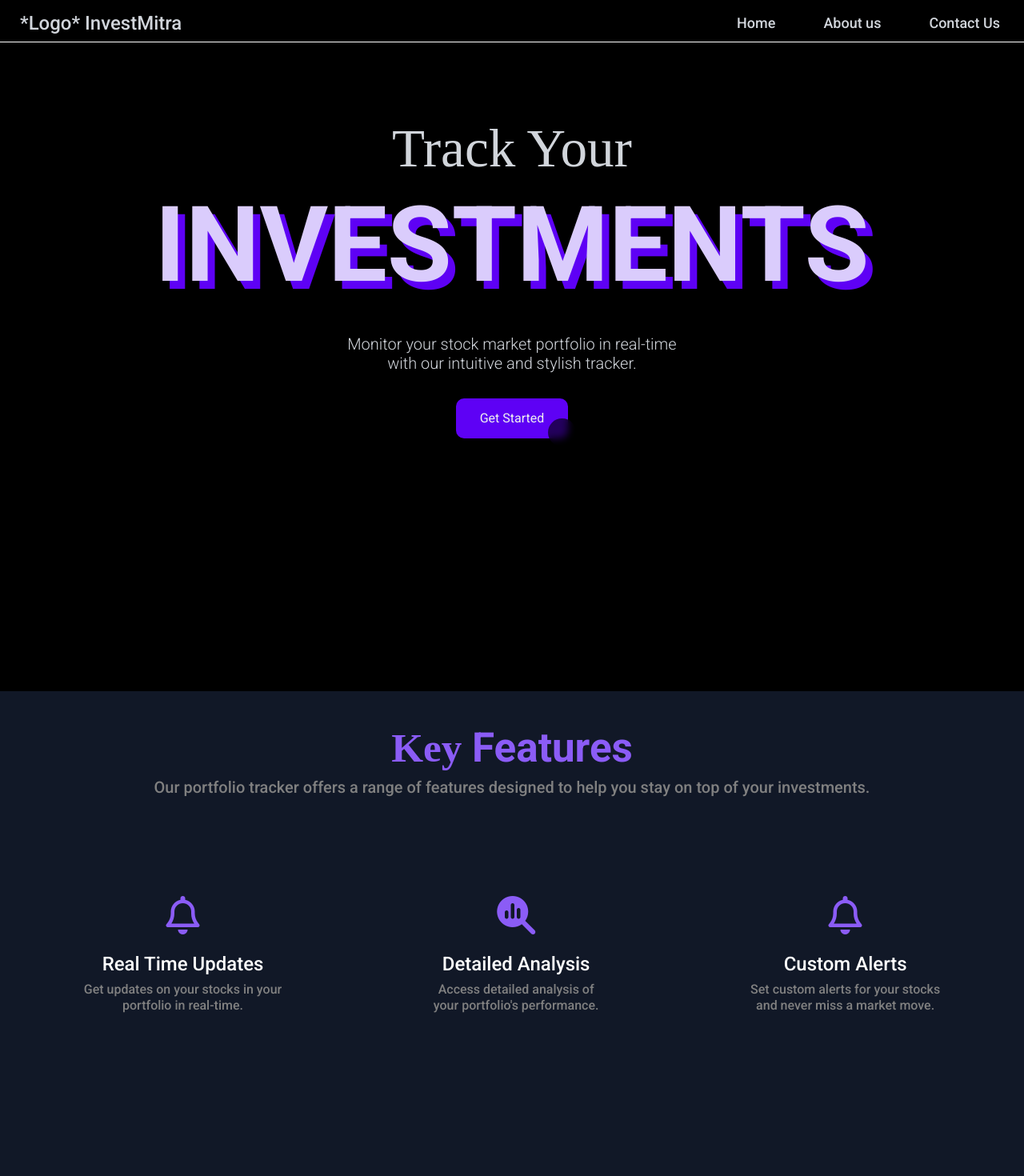
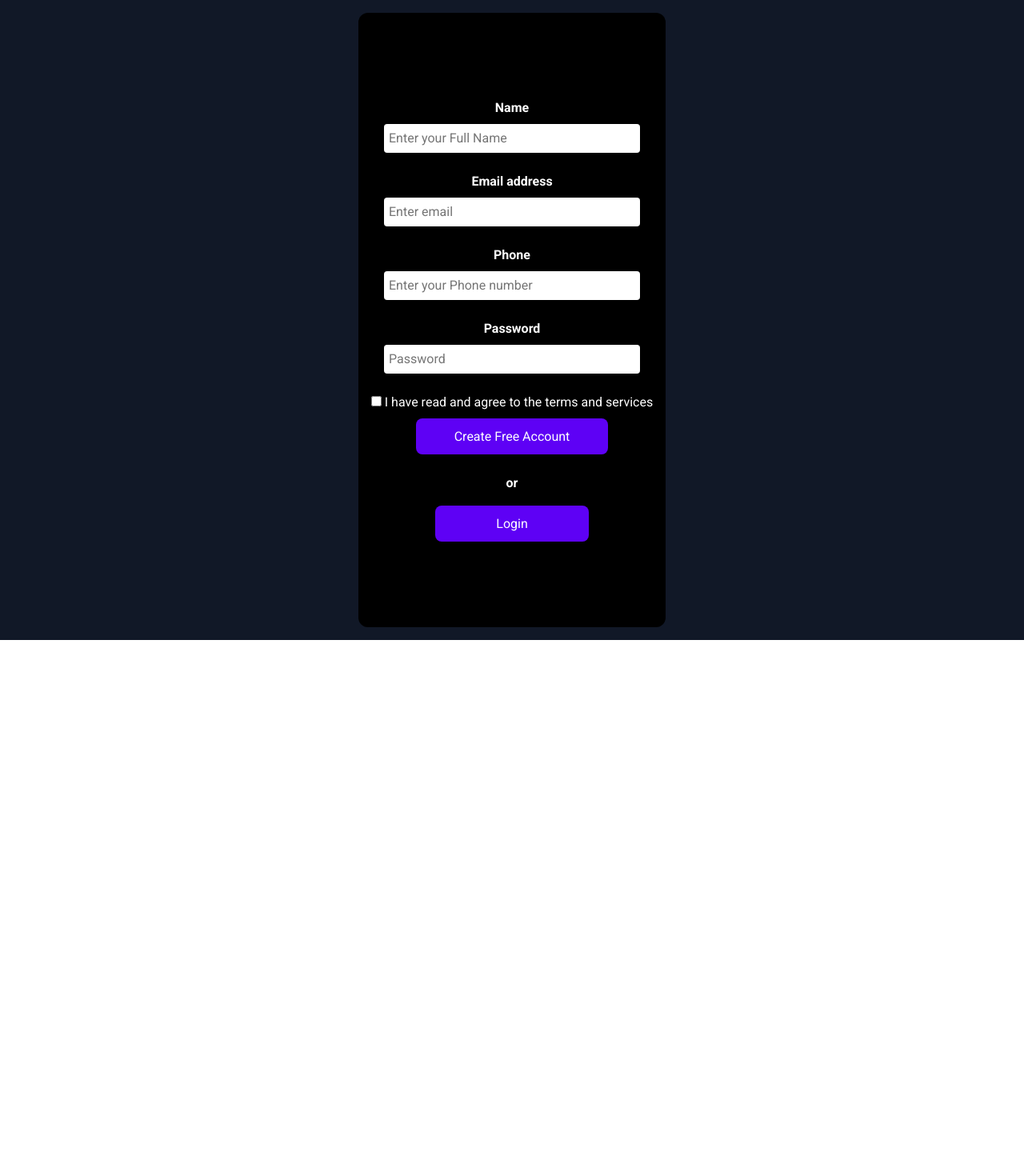
Before and after one commit to prajwal-bandekar/Stock-Portfolio-Management, a React (Create React App) app in the folder spmui/: page /advisor in a window 1280 px wide. Shown: the top 1470 px of the page at 80% size. After the commit the page ends 800 px from the top, so only its background shows below. Built offline with nearby package versions, Linux system fonts and the light colour scheme; a web font is replaced by a local one.

Commit message:
Minor Tweaks to the UI, Linked Components

```diff
--- a/spmui/src/App.js
+++ b/spmui/src/App.js
@@ -1,33 +1,31 @@
-import './App.css';
-import 'bootstrap/dist/css/bootstrap.min.css';
-import LP from './components/LP';
-import { BrowserRouter, Routes, Route } from "react-router-dom";
+import "./App.css";
+import "bootstrap/dist/css/bootstrap.min.css";
+import LP from "./components/LP";
+import {BrowserRouter, Routes, Route } from "react-router-dom";
 // import LandingPage from './components/LandingPage';
-import About from './components/About';
-import ContactUs from './components/ContactUs';
-import SignupForm from './components/Authentication/SignupForm.jsx'
-import LoginEmail from './components/Authentication/LoginEmail';
-import LoginPhone from './components/Authentication/LoginPhone';
-
-
+import About from "./components/About";
+import ContactUs from "./components/ContactUs";
+import SignupForm from "./components/Authentication/SignupForm.jsx";
+import LoginEmail from "./components/Authentication/LoginEmail";
+import LoginPhone from "./components/Authentication/LoginPhone";
 
 function App() {
   return (
     <div>
+
       <BrowserRouter>
-          <Routes>
-            {/* <Route index element={<LandingPage/>} /> */}
-            {/* <Route index element={<LP/>} /> */}
-            <Route path='/Signup' element={<SignupForm/>} />
-            <Route path='/Login-Via-Email' element={<LoginEmail/>} />
-            <Route path='/Login-Via-Phone' element={<LoginPhone/>} />
-            <Route path='/about' element={<About/>}/>
-            <Route path='/Contact-us' element={<ContactUs/>}/>
+        <Routes>
+          <Route path="/" element={<LP />} />
+          <Route path="/advisor" element={<SignupForm />} />
+          <Route path="/login-via-email" element={<LoginEmail />} />
+          <Route path="/login-via-phone" element={<LoginPhone />} />
+          <Route path="/about" element={<About />} />
+          <Route path="/contact-us" element={<ContactUs />} />
+        </Routes>
+      </BrowserRouter>
 
-          </Routes>
-        </BrowserRouter>
-        {/* Tesing LP here */}
-        <LP/>
+      {/* Tesing LP here */}
+      {/* <LP /> */}
     </div>
   );
 }
--- a/spmui/src/components/Authentication/SignupForm.jsx
+++ b/spmui/src/components/Authentication/SignupForm.jsx
@@ -1,8 +1,8 @@
-import Button from "react-bootstrap/Button";
 import Form from "react-bootstrap/Form";
 import "./Styles/Signup.css";
 import { useState } from "react";
 import axios from "axios";
+import { Link } from "react-router-dom";
 
 function SignupForm() {
   let [name, setName] = useState(null);
@@ -80,9 +80,14 @@ function SignupForm() {
             services
           </label>
 
-          <Button variant="primary" type="submit" onClick={handleSubmit}>
+          <button id="signupbutton" onClick={handleSubmit}>
             Create Free Account
-          </Button>
+          </button>  <br/>
+
+            <p>or</p>
+            <Link to="/login-via-email"><button id="loginbutton">
+            Login
+          </button></Link>
 
         </Form>
       </div>
--- a/spmui/src/components/Authentication/Styles/Login.css
+++ b/spmui/src/components/Authentication/Styles/Login.css
@@ -42,7 +42,24 @@ border-radius: 12px;
     border: none;
 }
 
-#box-child #form > label > #checkbox {
-   font-size: small;
-   font-weight: 100
+#checkbox{
+    font-weight: 400;
+    font-size: small;
 }
+
+#loginbutton{
+    height: 45px;
+    width: 12rem;
+    background-color: #5e01f5;
+    color: white;
+    border-radius: 8px;
+    border: none;
+    transition: 0.45s;
+ }
+
+ #loginbutton:hover{
+    scale: 1.050;
+    border-radius: 8px;
+    border: none;
+    font-weight: 900;
+ }
--- a/spmui/src/components/Authentication/Styles/Signup.css
+++ b/spmui/src/components/Authentication/Styles/Signup.css
@@ -1,22 +1,21 @@
 #box-parent{
     height: 100vh;
+    background-color: #111827;
 }
 
 #box-child{
-    height: 100%;
     display: flex;
     justify-content: center;
     align-items: center;
 }
 
 #box-child Form{
-
     font-weight:700;
     display: flex;
     flex-direction: column;
    justify-content: center;
    align-items: center;
-    height: 85%;
+    height: 96%;
     width: 30%;
     background-color: black;
     color: white;
@@ -26,7 +25,7 @@
 
 #box-child >Form > label {
     font-size: medium;
-    padding: 4px;
+    /* padding: 4px; */
     background-color: black;
     color: white;
 }
@@ -43,3 +42,38 @@
 #box-child> Form > label > #checkbox {
     font-weight: 100
  }
+
+
+ #signupbutton{
+    height: 45px;
+    width: 15rem;
+    background-color: #5e01f5;
+    color: white;
+    border-radius: 8px;
+    border: none;
+    transition: 0.45s;
+ }
+
+ #signupbutton:hover{
+    scale: 1.050;
+    border-radius: 8px;
+    border: none;
+    font-weight: 900;
+ }
+
+ #loginbutton{
+    height: 45px;
+    width: 12rem;
+    background-color: #5e01f5;
+    color: white;
+    border-radius: 8px;
+    border: none;
+    transition: 0.45s;
+ }
+
+ #loginbutton:hover{
+    scale: 1.050;
+    border-radius: 8px;
+    border: none;
+    font-weight: 900;
+ }
--- a/spmui/src/components/Button.css
+++ b/spmui/src/components/Button.css
@@ -2,8 +2,8 @@
 /* CSS */
 .button-86 {
   all: unset;
-  width: 100px;
-  height: 30px;
+  width: 80px;
+  height: 27px;
   font-size: 16px;
   background: transparent;
   border: none;
@@ -43,7 +43,7 @@
   transform: translate(10px, 10px);
   width: 35px;
   height: 35px;
-  background: #0000009f;
+  background: #0f0f0f98;
   backdrop-filter: blur(5px);
   -webkit-backdrop-filter: blur(5px);
   border-radius: 50px;
--- /dev/null
+++ b/spmui/src/components/Button2.css
@@ -0,0 +1,31 @@
+
+/* CSS */
+.button-54 {
+  font-family: "Open Sans", sans-serif;
+  font-size: 16px;
+  letter-spacing: 2px;
+  text-decoration: none;
+  text-transform: uppercase;
+  color: #000;
+  cursor: pointer;
+  border: 3px solid;
+  padding: 0.25em 0.5em;
+  box-shadow: 1px 1px 0px 0px, 2px 2px 0px 0px, 3px 3px 0px 0px, 4px 4px 0px 0px, 5px 5px 0px 0px;
+  position: relative;
+  user-select: none;
+  -webkit-user-select: none;
+  touch-action: manipulation;
+}
+
+.button-54:active {
+  box-shadow: 0px 0px 0px 0px;
+  top: 5px;
+  left: 5px;
+  background-color: #8B5CF6;
+}
+
+@media (min-width: 768px) {
+  .button-54 {
+    padding: 0.25em 0.75em;
+  }
+}
--- a/spmui/src/components/ContactUs.jsx
+++ b/spmui/src/components/ContactUs.jsx
@@ -2,7 +2,7 @@ import React from 'react'
 
 const ContactUs = () => {
   return (
-    <div>ContactUs</div>
+    <div>In Progress Mate, setting up a Company takes time</div>
   )
 }
 
--- a/spmui/src/components/LP.css
+++ b/spmui/src/components/LP.css
@@ -17,19 +17,23 @@
     padding-top: 8px;
 
 }
+.linkNavBar{
+text-decoration: none;
+}
 
 #nav-right> h4{
     height: 90%;
     padding: 10px 25px;
     font-size: large;
-    transition: 0.4s;
+    transition: 0.8s;
     margin: 0px 5px;
-    border-radius: 8px;
+    border-radius: 6px;
 }
 
 #nav-right h4:hover{
-background-color: #1c2b4b;
-color: #9e75fd;
+  text-decoration: none;
+background-color: #5E01F5;
+color: #ffffff;
 }
 
 #parentdiv{
@@ -65,8 +69,6 @@ color: #9e75fd;
   text-shadow: 9px 10px 0.5px #5e01f5;
 }
 
-
-
 #herosection>h5{
     font-weight: 300;
   color:#D1D5DB ;
@@ -80,6 +82,13 @@ color: #9e75fd;
     background-color: #8B5CF6;
     transition: 0.45s;
     font-weight: bold;
+    text-decoration: none;
+}
+
+.buttonGrid{
+display: flex;
+flex-direction: row;
+padding: 0px 5px;
 }
 
 #button:hover{
@@ -87,6 +96,15 @@ color: #9e75fd;
     color: white;
     background-color: #5e01f5;
 }
+
+.LinkButton{
+  text-decoration: none;
+}
+.LinkButton:hover{
+  text-decoration: none;
+}
+
+
 
 /* PAGE 2 */
 #parentdiv2{
@@ -104,8 +122,6 @@ color: #9e75fd;
   font-weight: 700;
   font-size: 3.2rem;
   padding-bottom: 15px;
-
-
 }
 
 #KeySpan{
@@ -119,7 +135,7 @@ font-weight: 700;
 
 #header h5{
  color: gray;
- padding-bottom: 40px;
+ padding-bottom: 20px;
 }
 
 #tab{
--- a/spmui/src/components/LP.jsx
+++ b/spmui/src/components/LP.jsx
@@ -1,10 +1,11 @@
 import React from "react";
 import "./LP.css";
-import './Button.css'
-// import { Link } from "react-router-dom";
-// import InventoryOutlinedIcon from '@mui/icons-material/InventoryOutlined';
+import "./Button.css";
+import "./Button2.css";
+import { Link } from "react-router-dom";
 
 const LP = () => {
+
   return (
     <>
       {/* PAGE 1 */}
@@ -15,9 +16,12 @@ const LP = () => {
           </div>
 
           <div id="nav-right">
-            <h4>Home</h4>
-            <h4>About us</h4>
-            <h4>Contact Us</h4>
+            <h4 className="linkNavBar">Home</h4>
+            <h4 className="linkNavBar">About</h4>
+            <h4 className="linkNavBar">Contact Us</h4>
+            {/* <h4 className="linkNavBar"> <Link to="/home">Home</Link></h4>
+            <h4 className="linkNavBar"><Link to="/about">About us</Link></h4>
+            <h4 className="linkNavBar"><Link to="/contact-us">Contact Us</Link></h4> */}
           </div>
         </div>
 
@@ -29,45 +33,58 @@ const LP = () => {
           <br />
 
           <h5>
-            Monitor your stock market portfolio in real-time <br/>with our intuitive
-            and stylish tracker.
+            Monitor your stock market portfolio in real-time <br />
+            with our intuitive and stylish tracker.
           </h5>
           <br />
 
-          {/* <Link to="/Signup"></Link> */}
-          {/* <button id="button">Get Started</button>  */}
-          <button class="button-86" role="button">Get Started</button>
-
-
+     <Link to="/advisor" className="LinkButton"><button class="button-86">Get Started</button></Link>
 
         </div>
       </div>
+
 
       {/* PAGE 2 */}
 
       <div id="parentdiv2">
         <div id="header">
-        <h1><span id="KeySpan">Key</span> <span id="FeaturesSpan">Features</span> </h1>
-        <h5>Our portfolio tracker offers a range of features designed to help you stay on top of your investments.</h5>
+          <h1>
+            <span id="KeySpan">Key</span>
+            <span id="FeaturesSpan">Features</span>
+          </h1>
+          <h5>
+            Our portfolio tracker offers a range of features designed to help
+            you stay on top of your investments.
+          </h5>
         </div>
         <div id="tab">
           <div className="tabchild">
             {/* ADD DIFFERENT ICONS */}
             <i class="fa-regular fa-bell fa-2xl"></i>
             <h1 className="h1tab">Real Time Updates</h1>
-            <h5 className="h5tab">Get updates on your stocks in your <br/> portfolio in real-time.</h5></div>
+            <h5 className="h5tab">
+              Get updates on your stocks in your <br /> portfolio in real-time.
+            </h5>
+          </div>
 
           <div className="tabchild">
             {/* ADD DIFFERENT ICONS */}
             <i class="fa-solid fa-magnifying-glass-chart fa-2xl"></i>
             <h1 className="h1tab">Detailed Analysis</h1>
-            <h5 className="h5tab">Access detailed analysis of <br/> your portfolio's  performance.</h5></div>
+            <h5 className="h5tab">
+              Access detailed analysis of <br /> your portfolio's performance.
+            </h5>
+          </div>
 
           <div className="tabchild">
             {/* ADD DIFFERENT ICONS */}
             <i class="fa-regular fa-bell fa-2xl"></i>
             <h1 className="h1tab">Custom Alerts</h1>
-            <h5 className="h5tab">Set custom alerts for your stocks  <br/>and never miss a market move.</h5></div>
+            <h5 className="h5tab">
+              Set custom alerts for your stocks <br />
+              and never miss a market move.
+            </h5>
+          </div>
         </div>
       </div>
 
@@ -75,78 +92,114 @@ const LP = () => {
       <div id="parentdiv3">
         <div id="header">
           <h1>Testimonials</h1>
-        <h5>Don't just take our word for it. Hear what our users have to say.</h5>
+          <h5>
+            Don't just take our word for it. Hear what our Investors have to say.
+          </h5>
         </div>
 
         <div id="tab-container">
-
           <div className="tabs">
-      <img src="https://avatars.githubusercontent.com/u/8151169?v=4" alt="" />
+            <img
+              src="https://avatars.githubusercontent.com/u/8151169?v=4"
+              alt=""
+            />
             <h1>Erlich Bachman</h1>
             <h6>Chief Evangelist Officer at Pied Piper, Ex Aviato</h6>
-      <p>"InvestMitra, the ultimate game changer for managing
-            my stock portfolio, Now offcourse, I don't need to keep every of my investments written on my hand.
-             I've got skin in the tech game, owning a solid 10% of Pied Piper. And let's not forget, I have made strategic
-            moves like selling Aviato in the end, based on my very good track record, I Highly recommend this to everyone, because missing a
-            market move is so last season!"</p>
+            <p>
+              "InvestMitra, the ultimate game changer for managing my stock
+              portfolio, Now offcourse, I don't need to keep every of my
+              investments written on my hand. I've got skin in the tech game,
+              owning a solid 10% of Pied Piper. And let's not forget, I have
+              made strategic moves like selling Aviato in the end, based on my
+              very good track record, I Highly recommend this to everyone,
+              because missing a market move is so last season!"
+            </p>
             <p></p>
           </div>
 
           <div className="tabs">
-      <img src="https://pbs.twimg.com/profile_images/731951677859868674/2iRz4Ikp_400x400.jpg" alt="" />
+            <img
+              src="https://pbs.twimg.com/profile_images/731951677859868674/2iRz4Ikp_400x400.jpg"
+              alt=""
+            />
             <h1>Gavin Belson</h1>
             <h6>Investor, Ex CEO Hooli</h6>
-      <p>"An unparalleled masterpiece in the realm of stock portfolio management! InvestMitra,
-         With its cutting-edge features, I can effortlessly gauge how much ground I need to cover
-         in stock performance to outshine even the likes of Jeff Bezos. The features are nothing
-         short of revolutionary – a Hooli-level advantage in navigating the intricate landscape of investments.It is offcourse still in question
-         whether it is Hooli property or not as it's still contested in court.."</p>
+            <p>
+              "An unparalleled masterpiece in the realm of stock portfolio
+              management! InvestMitra, With its cutting-edge features, I can
+              effortlessly gauge how much ground I need to cover in stock
+              performance to outshine even the likes of Jeff Bezos. The features
+              are nothing short of revolutionary – a Hooli-level advantage in
+              navigating the intricate landscape of investments.It is offcourse
+              still in question whether it is Hooli property or not as it's
+              still contested in court.."
+            </p>
           </div>
 
           <div className="tabs">
-      <img src="https://i.scdn.co/image/ab67706c0000da84a8f856841e132a9c0f6dff19" alt="" />
+            <img
+              src="https://i.scdn.co/image/ab67706c0000da84a8f856841e132a9c0f6dff19"
+              alt=""
+            />
             <h1>Rus Hanneman</h1>
             <h6>Member of the three comma club and Investor</h6>
-      <p>People, let me tell you, this app InvestMitra, is the Elon Musk of portfolio trackers!
-         It's like having a rocket strapped to my investments - real-time updates, custom alerts
-          that hit harder than a SpaceX launch, and my tres comma club? Oh, it's thriving!
-          Thanks to InvestMitra, I'm not just tracking stocks; I'm cruising in my latest ride
-          This app is not just a tool; it's the fuel for my financial journey. Get on the rocket ship, or you'll be left behind!</p>
-
+            <p>
+              People, let me tell you, this app InvestMitra, is the Elon Musk of
+              portfolio trackers! It's like having a rocket strapped to my
+              investments - real-time updates, custom alerts that hit harder
+              than a SpaceX launch, and my tres comma club? Oh, it's thriving!
+              Thanks to InvestMitra, I'm not just tracking stocks; I'm cruising
+              in my latest ride This app is not just a tool; it's the fuel for
+              my financial journey. Get on the rocket ship, or you'll be left
+              behind!
+            </p>
           </div>
-
-
         </div>
-
       </div>
 
       {/* Page 4 */}
       <div id="footer">
-        <div className="newsletter">Sign up for our News letter to keep <br/>
-         up-to-date with the latest trends in the market. <br/>
+        <div className="newsletter">
+          Sign up for our News letter to keep <br />
+          up-to-date with the latest trends in the market. <br />
           {/* Add SendGrID API Here */}
-         <input type="email" placeholder="Sign up using your email here"/> <button id="newsbutton">Submit</button>
+          <input
+            type="email"
+            placeholder="Sign up using your email here"
+          />
+          <button class="button-54">
+            Submit
+          </button>
+          {/* <button id="newsbutton">Submit</button> */}
         </div>
 
         <div className="socials">
-          <h3 id="findushere">Find us here  </h3>
+          <h3 id="findushere">Find us here </h3>
           <div id="socialLink">
-          <a href="https://www.instagram.com/" target="_blank">Instagram</a>
-          <a href="https://www.facebook.com/" target="_blank">FaceBook</a>
-          <a href="https://www.twitter.com/" target="_blank">Twitter</a>
-          <a href="https://in.linkedin.com/" target="_blank">LinkedIn</a>
+            <a href="https://www.instagram.com/" target="_blank" rel="noreferrer">
+              Instagram
+            </a>
+            <a href="https://www.facebook.com/" target="_blank" rel="noreferrer">
+              FaceBook
+            </a>
+            <a href="https://www.twitter.com/" target="_blank" rel="noreferrer">
+              Twitter
+            </a>
+            <a href="https://in.linkedin.com/" target="_blank" rel="noreferrer">
+              LinkedIn
+            </a>
           </div>
 
           <br />
-          <h4 id="address">Address <br /></h4>
+          <h4 id="address">
+            Address <br />
+          </h4>
           <h6 id="addressLink">
             03/11, Developer Brain Avenue, <br />
             BTM 2'nd Stage, <br />
             Bengaluru, Karnataka, <br />
             India - 560076 <br />
           </h6>
-
-
         </div>
       </div>
     </>
--- a/spmui/src/index.js
+++ b/spmui/src/index.js
@@ -1,10 +1,10 @@
 import React from 'react';
 import ReactDOM from 'react-dom/client';
 import App from './App';
+import { BrowserRouter } from 'react-router-dom';
 
 
 const root = ReactDOM.createRoot(document.getElementById('root'));
 root.render(
-    <App />
-
+       <App />
 );
```
Also changed, not shown: spmui/src/components/Authentication/LoginEmail.jsx (+4 -5 lines), spmui/src/components/img.txt (deleted). Lines whose indentation alone changed are shown as unchanged.
